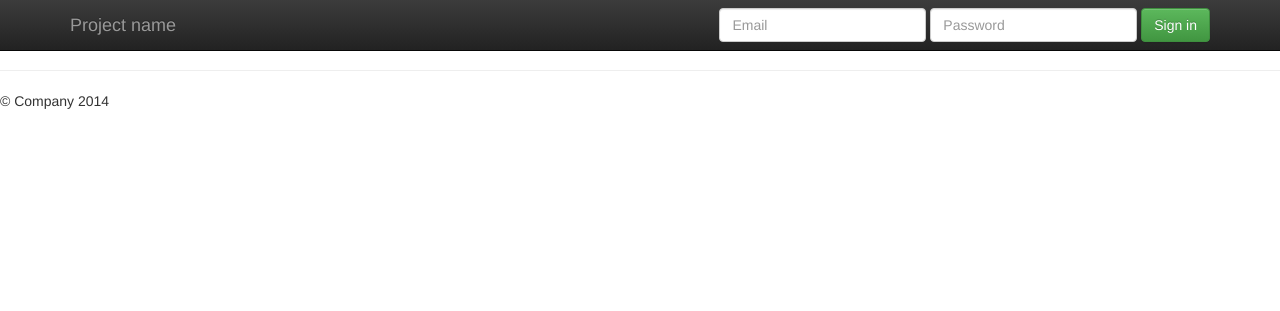
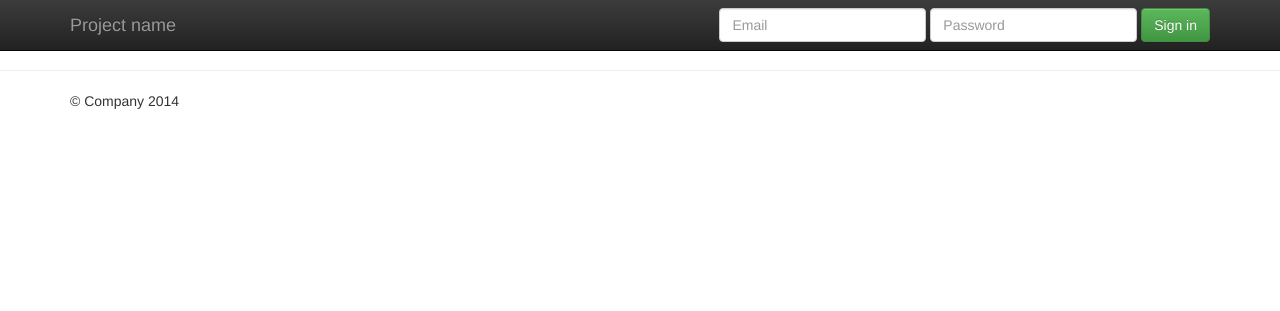
Before and after one commit to mineta/taskbuster-boilerplate, a Django app: template taskbuster/templates/base.html in a window 1280 px wide. Shown: the top 311 px of the page. Run offline with Django 3.2, Linux system fonts and the light colour scheme; the template is opened without the code that fills it, so the values that code supplies are empty; some libraries are stand-ins or nearby versions.

Commit message:
Position of <div> container in base.html and index.html

```diff
--- a/taskbuster/templates/base.html
+++ b/taskbuster/templates/base.html
@@ -59,12 +59,14 @@
 
     {% block content %}{% endblock %}
 
-      <hr>
+    <hr>
 
+    <div class="container">
       <footer>
         <p>&copy; Company 2014</p>
       </footer>
-    </div> <!-- /container -->        <script src="//ajax.googleapis.com/ajax/libs/jquery/1.11.0/jquery.min.js"></script>
+    </div> <!-- /container -->
+        <script src="//ajax.googleapis.com/ajax/libs/jquery/1.11.0/jquery.min.js"></script>
         <script>window.jQuery || document.write('<script src="static/js/vendor/jquery-1.11.0.min.js"><\/script>')</script>
 
         <script src="{% static 'js/vendor/bootstrap.min.js' %}"></script>
--- a/taskbuster/templates/taskbuster/index.html
+++ b/taskbuster/templates/taskbuster/index.html
@@ -37,5 +37,6 @@
           <p><a class="btn btn-default" href="#" role="button">View details &raquo;</a></p>
         </div>
       </div>
+    </div>
 
 {% endblock %}
```
